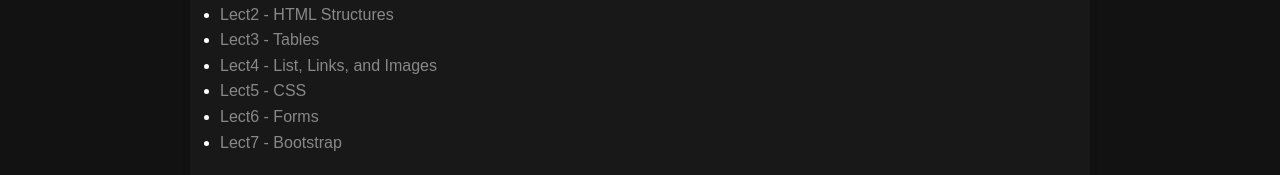
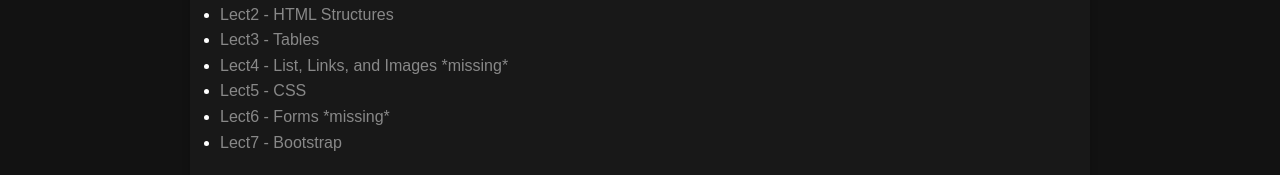
Before and after one commit to Jo-opps/Joo, a plain HTML site: page html/Lecture.html in a window 1280 px wide. Shown: the part 227-402 px from the top of the page. Drawn offline with Linux system fonts and the light colour scheme.

Commit message:
Update Lecture.html

```diff
--- a/html/Lecture.html
+++ b/html/Lecture.html
@@ -25,9 +25,9 @@
             <li><a href="Lect/Prelim_Act1_Custodio_Tiburcio.pdf" target="_blank">Lect1 - Intro to Web Design and Components (PDF)</a></li>
             <li><a href="Lect/Lect2.html" target="_blank">Lect2 - HTML Structures</a></li>
             <li><a href="Lect/Lect3.html" target="_blank">Lect3 - Tables</a></li>
-            <li><a href="Lect4.html" target="_blank">Lect4 - List, Links, and Images</a></li>
+            <li><a href="Lect4.html" target="_blank">Lect4 - List, Links, and Images *missing*</a></li>
             <li><a href="Lect/Lect5.html" target="_blank">Lect5 - CSS</a></li>
-            <li><a href="Lect6.html" target="_blank">Lect6 - Forms</a></li>
+            <li><a href="Lect6.html" target="_blank">Lect6 - Forms *missing*</a></li>
             <li><a href="Lect/Lect7.html" target="_blank">Lect7 - Bootstrap</a></li>
         </ul>
     </div>
```
